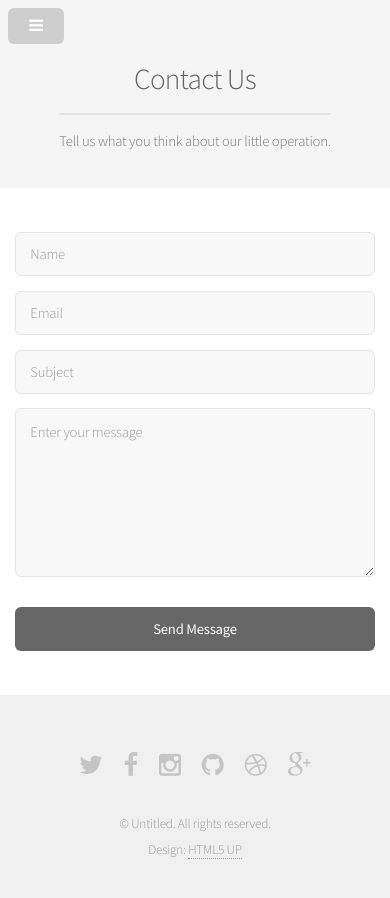
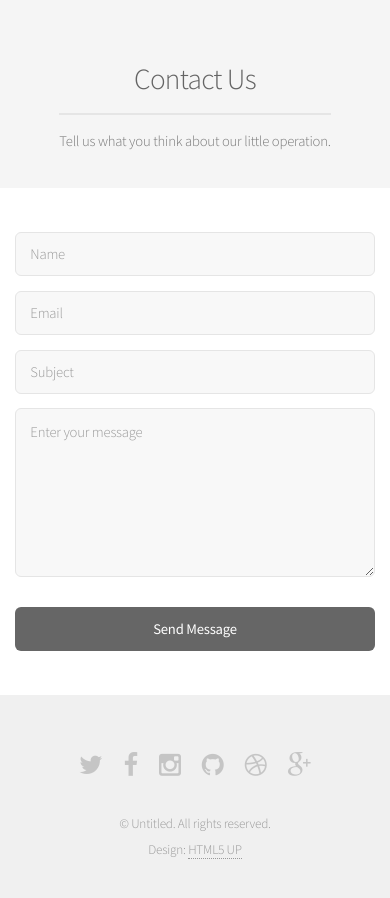
Before and after one commit to jsondavis/ronbalicki, a website: page src/contact.html in a window 390 px wide. Drawn offline with Linux system fonts and the light colour scheme.

Commit message:
[update] removed nav

```diff
--- a/src/js/init.js
+++ b/src/js/init.js
@@ -26,28 +26,28 @@
 					},
 
 				// Navigation Panel.
-					navPanel: {
-						animation: 'pushX',
-						breakpoints: 'narrower',
-						clickToHide: true,
-						height: '100%',
-						hidden: true,
-						html: '<div data-action="navList" data-args="nav"></div>',
-						orientation: 'vertical',
-						position: 'top-left',
-						side: 'left',
-						width: 250
-					},
+				// 	navPanel: {
+				// 		animation: 'pushX',
+				// 		breakpoints: 'narrower',
+				// 		clickToHide: true,
+				// 		height: '100%',
+				// 		hidden: true,
+				// 		html: '<div data-action="navList" data-args="nav"></div>',
+				// 		orientation: 'vertical',
+				// 		position: 'top-left',
+				// 		side: 'left',
+				// 		width: 250
+				// 	},
 
 				// Navigation Button.
-					navButton: {
-						breakpoints: 'narrower',
-						height: '4em',
-						html: '<span class="toggle" data-action="toggleLayer" data-args="navPanel"></span>',
-						position: 'top-left',
-						side: 'top',
-						width: '6em'
-					}
+				// 	navButton: {
+				// 		breakpoints: 'narrower',
+				// 		height: '4em',
+				// 		html: '<span class="toggle" data-action="toggleLayer" data-args="navPanel"></span>',
+				// 		position: 'top-left',
+				// 		side: 'top',
+				// 		width: '6em'
+				// 	}
 
 			}
 		}
```
Also changed, not shown: src/index.html (+0 -20 lines).
